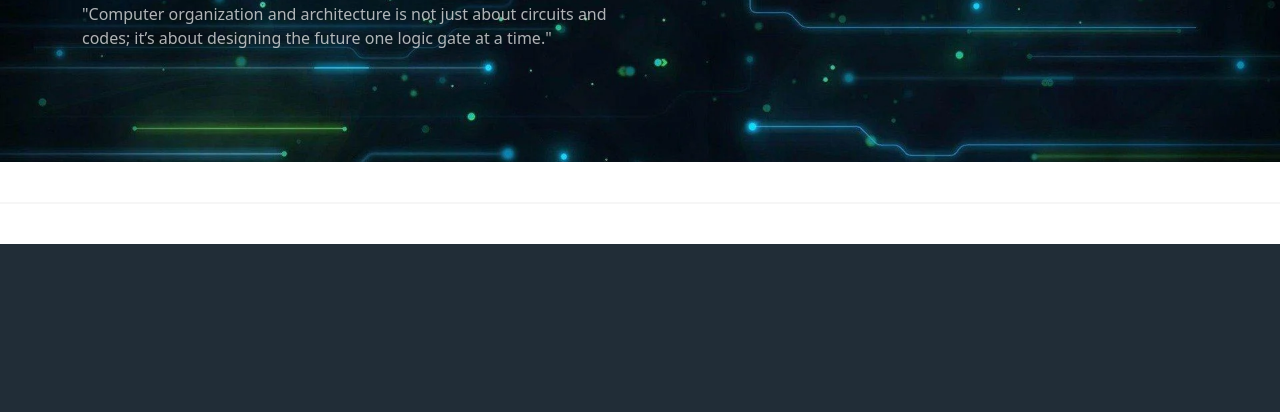
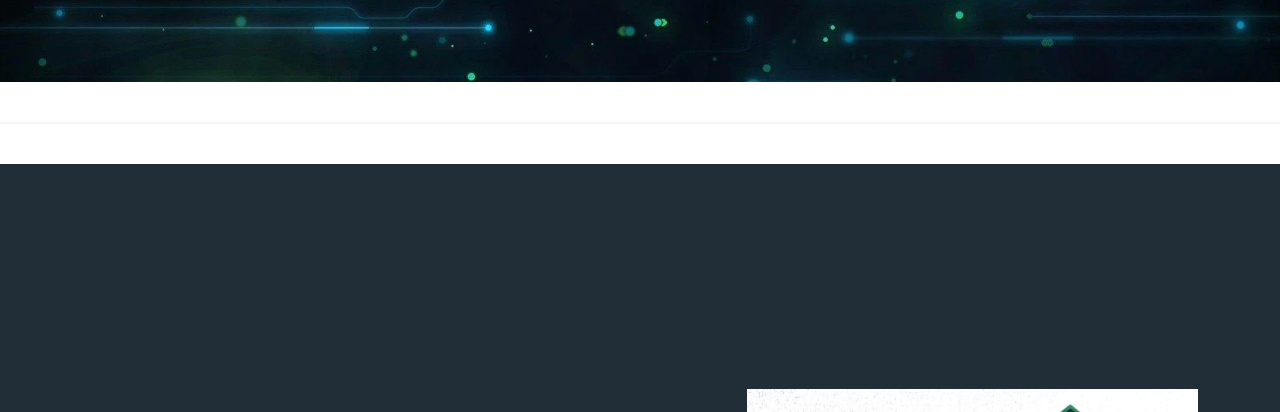
Before and after one commit to Rashmikhot/COA_Portpolio.github.io, a plain HTML site: page memory.html in a window 1280 px wide. Shown: the part 190-602 px from the top of the page. Drawn offline with Linux system fonts and the light colour scheme.

Commit message:
Update memory.html

```diff
--- a/memory.html
+++ b/memory.html
@@ -83,7 +83,6 @@
     <section class="home1 py-5 d-flex align-items-center" id="header">
         <div class="container text-light py-5"  data-aos="fade-right">
             <h1 class="headline">Memory</h1>
-            <p class="para para-light py-3">"Computer organization and architecture is not just about circuits and codes; it’s about designing the future one logic gate at a time."</p>
         </div> <!-- end of container -->
     </section> <!-- end of home -->
 <hr style="border: 1px solid #ddd; margin: 40px 0;">
```
